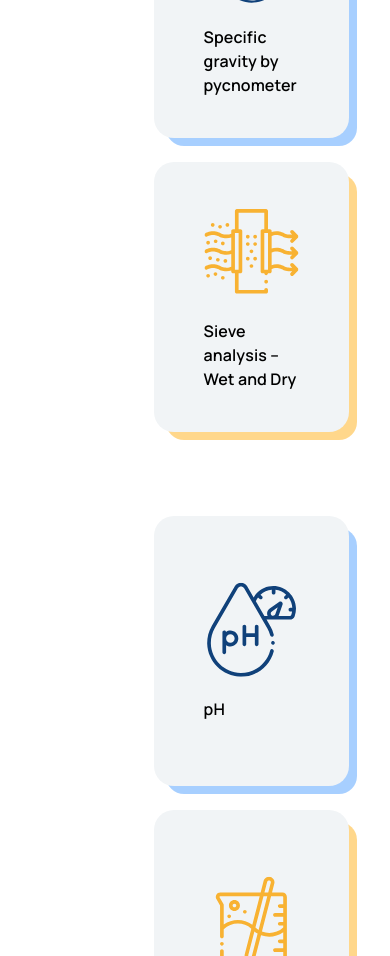
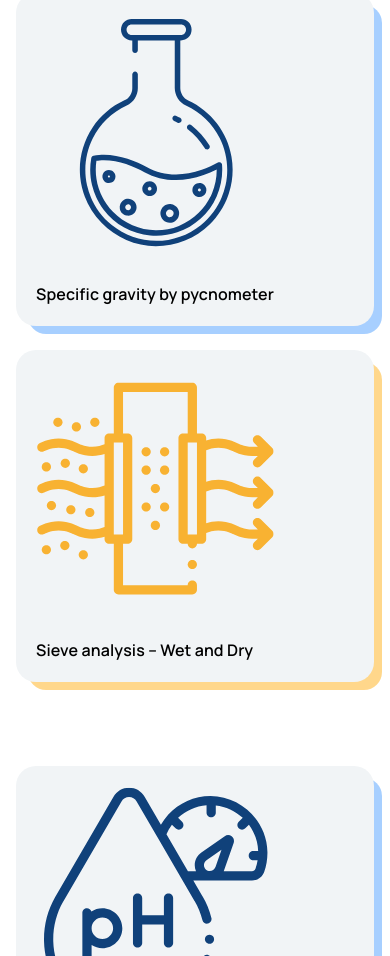
Before and after one commit to sergi-s/liks, a React (Create React App) app: page /quality in a window 390 px wide. Shown: the part 3360-4316 px from the top of the page. Built offline with nearby package versions, Linux system fonts and the light colour scheme.

Commit message:
[responsive] Quality Page done

```diff
--- a/src/components/Card9/index.jsx
+++ b/src/components/Card9/index.jsx
@@ -1,14 +1,7 @@
 import React from "react";
 import { Box, Typography } from "@mui/material";
 
-// import SVG from '../src/assets/svg/SVG.svg'
-// const content={
-//   shadowColor: "10px 10px 0px -2px rgba(255, 179, 34, 0.52)",
-//   image: SVG,
-//   header: 'HP/HT Rheometer',
-// }
-
-export default function Card9({content}) {
+export default function Card9({ content }) {
   return (
     <Box
       sx={{
@@ -19,8 +12,9 @@ export default function Card9({content}) {
         borderRadius: "20px",
         boxShadow: `${content.shadowColor}`,
         backgroundColor: "#f1f4f6",
-        padding: "50px",
-        height:"170px"
+        padding: "20px",
+        minHeight: "200px",
+        textAlign: "center",
       }}
     >
       <img
@@ -28,7 +22,9 @@ export default function Card9({content}) {
         src={content.image}
         alt="Rheometer"
         style={{
-          width: "95px",
+          width: "75%",
+          maxWidth: "100%",
+          marginBottom: "20px",
         }}
       />
       <Typography
@@ -40,7 +36,7 @@ export default function Card9({content}) {
           fontWeight: "600",
           fontSize: "16px",
           lineHeight: "24px",
-          marginTop: "20px"
+          marginTop: "10px",
         }}
       >
         {content.header}
--- a/src/pages/Quality/sections/Main2/index.jsx
+++ b/src/pages/Quality/sections/Main2/index.jsx
@@ -80,19 +80,25 @@ const Main2 = props => {
     <Grid
       container
       sx={{
-        padding: '0 153.59px 10px 153.59px'
+        padding: '0 16px',
+        '@media (min-width:600px)': {
+          padding: '0 32px',
+        },
+        '@media (min-width:960px)': {
+          padding: '0 64px',
+        },
       }}
     >
       <Grid container spacing={3} sx={{ marginTop: '30px' }}>
         {cardItems1.map(cardItem => (
-          <Grid item md={3}>
+          <Grid item key={cardItem.id} xs={12} sm={6} md={3}>
             <Card9 content={cardItem} />
           </Grid>
         ))}
       </Grid>
-      <Grid container columns={10} spacing={3} sx={{ marginTop: '60px' }}>
+      <Grid container spacing={3} sx={{ marginTop: '60px' }}>
         {cardItems2.map(cardItem => (
-          <Grid item md={2}>
+          <Grid item key={cardItem.id} xs={12} sm={6} md={2}>
             <Card9 content={cardItem} />
           </Grid>
         ))}
```
